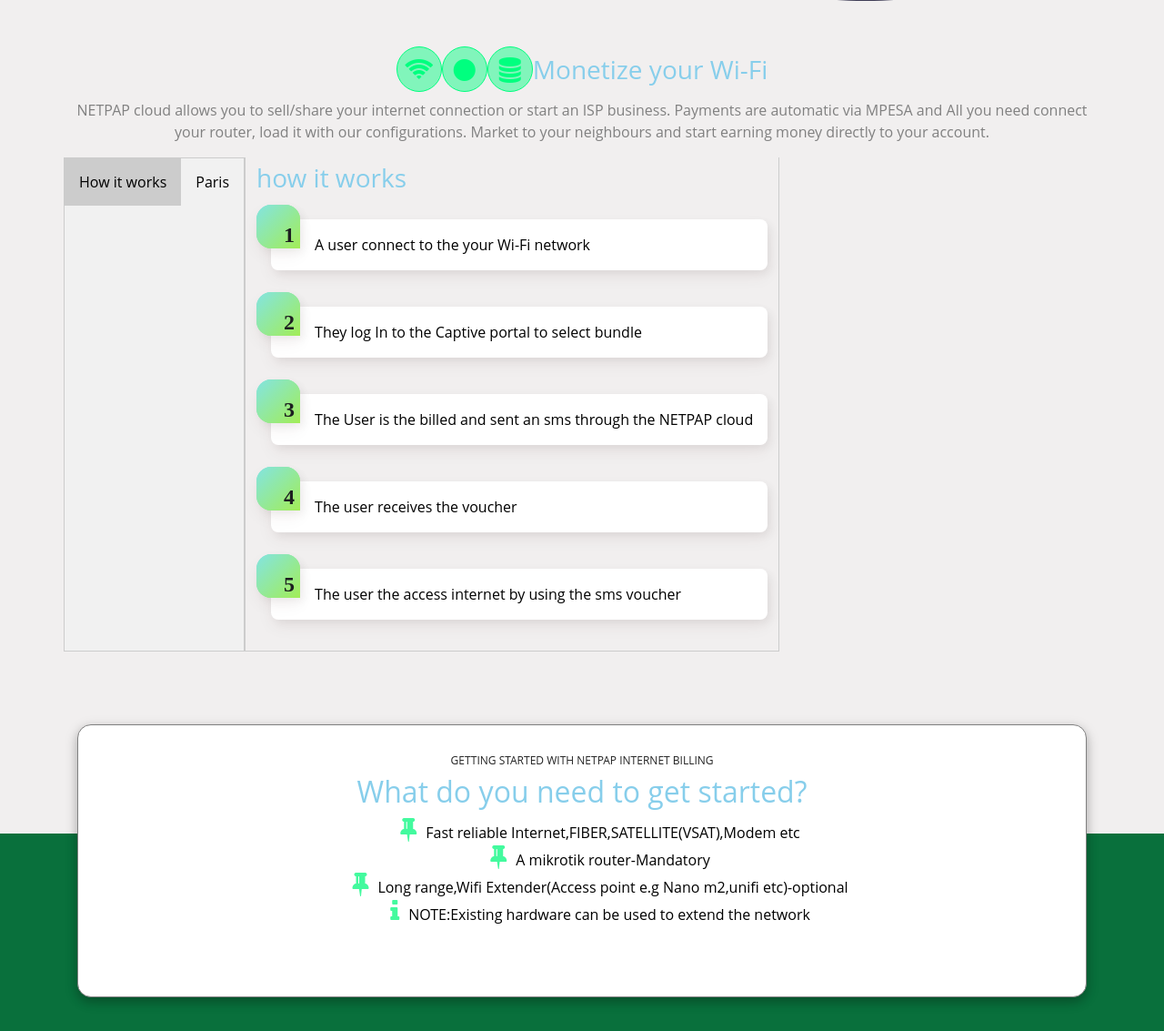
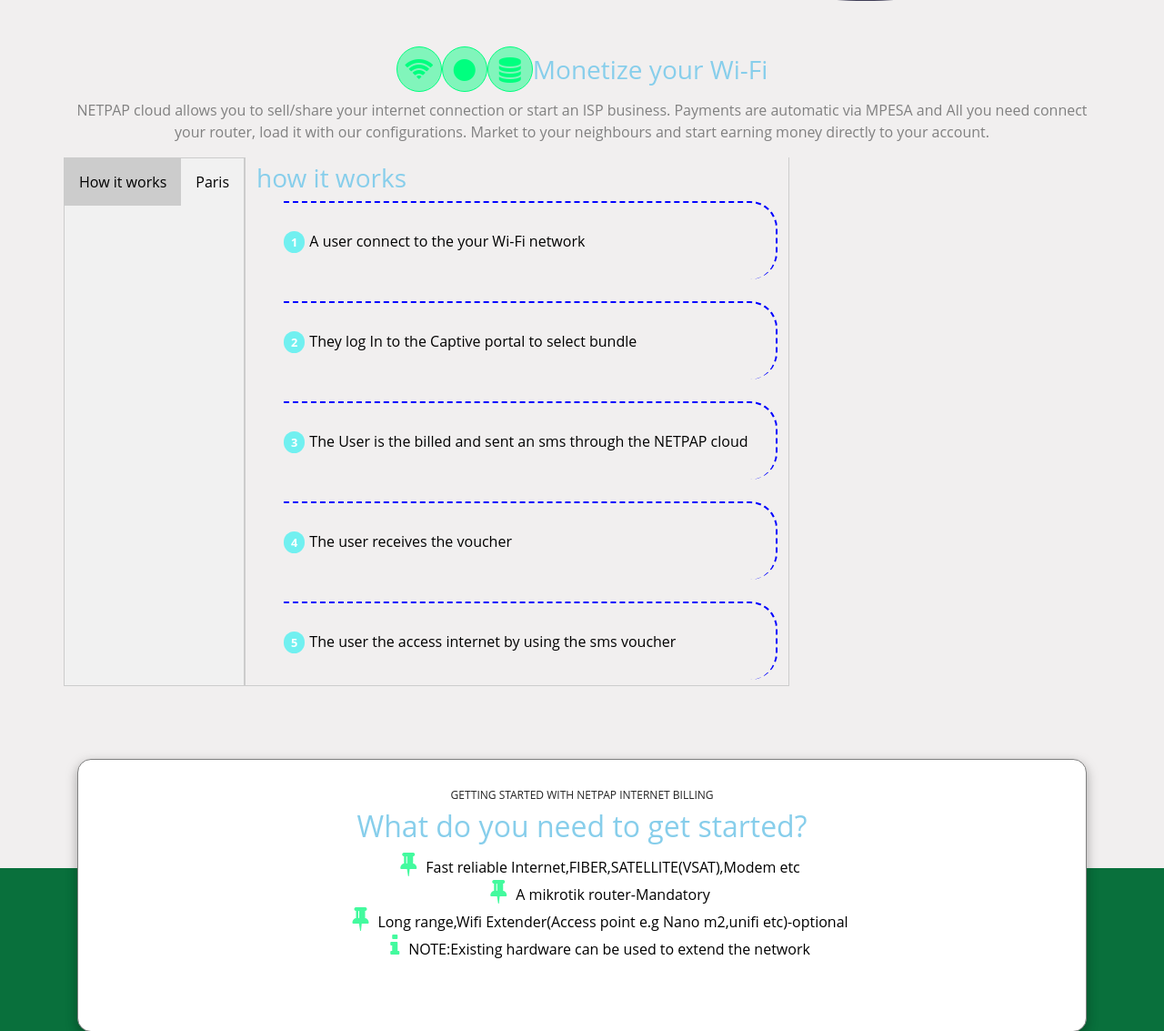
Before and after one commit to EmmahCodes254/netpap-login-page, a web app: file index.html in a window 1280 px wide. Shown: the part 2128-3261 px from the top of the page at 91% size. Run offline with its HTML, style and script files only (its server is not run), Linux system fonts and the light colour scheme.

Commit message:
how it works change-1

```diff
--- a/static/style.css
+++ b/static/style.css
@@ -166,8 +166,57 @@
 .monetize h3{
     color: rgb(135, 206, 235);
 }
+.custom-counter {
+    margin: 0;
+    padding: 0;
+    list-style-type: none;
+  }
 
-.custom-counter{
+  .custom-counter li {
+    counter-increment: step-counter;
+    margin-bottom: 10px;
+
+        border-top: 2px dashed;
+        border-color: blue !important;
+        margin:0; padding: 30px;
+        position: relative;
+
+  }
+  .custom-counter li:nth-child(even) {
+    border-left: 2px dashed;
+    border-top-left-radius: 30px;
+    border-bottom-left-radius: 30px;
+    margin-right: 30px;
+    padding-right: 0;
+  }
+  .custom-counter li:nth-child(odd) {
+    border-right: 2px dashed;
+    border-top-right-radius: 30px;
+    border-bottom-right-radius: 30px;
+    margin-left: 30px;
+    padding-left: 0;
+  }
+  /*.custom-counter li:first-child {
+    border-top: 0;
+    border-top-right-radius:0;
+    border-top-left-radius:0;
+  }
+  .custom-counter li:last-child {
+    border-bottom-right-radius:0;
+    border-bottom-left-radius:0;
+  }*/
+
+  .custom-counter li::before {
+    content: counter(step-counter);
+    margin-right: 5px;
+    font-size: 80%;
+    background-color: rgb(113, 240, 240);
+    color: white;
+    font-weight: bold;
+    padding: 3px 8px;
+    border-radius: 50px;
+  }
+/*.custom-counter{
     counter-reset: gradient-counter;
   list-style: none;
   margin: 1.75rem 0;
@@ -213,7 +262,7 @@
     position: absolute;
     top: -1rem;
     width: 3rem;
-}
+}*/
 
 
 /* Style the tab */
```
